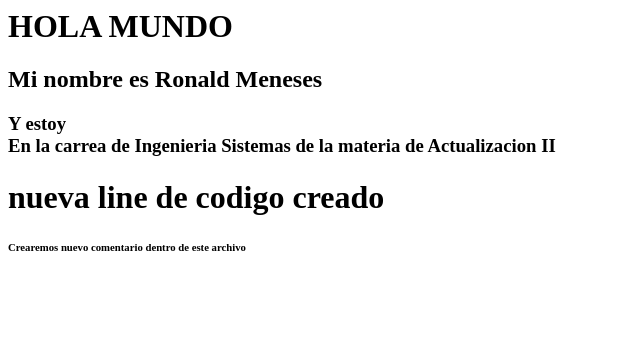
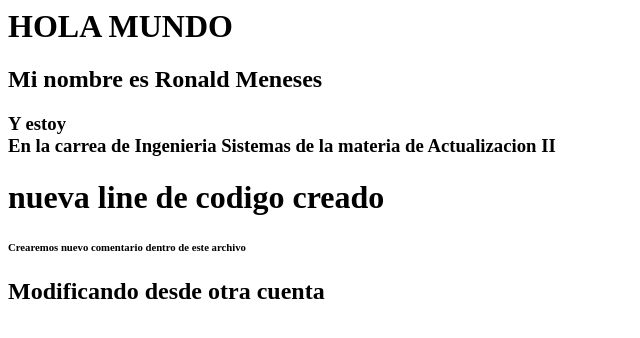
Before and after one commit to ronaldmen/ProyectosAtom, a plain HTML site: page index.html in a window 1280 px wide. Shown: the whole page, without its empty margins (0-640 px from the left). Drawn offline with Linux system fonts and the light colour scheme.

Commit message:
Otra cuenta
Veremo como reacciona Atom a modificaciones de github desde otras cuentas

```diff
--- a/index.html
+++ b/index.html
@@ -3,3 +3,4 @@
 <h3>Y estoy <br> En la carrea de Ingenieria Sistemas de la materia de Actualizacion II<br></h3>
 <h1>nueva line de codigo creado</h1>
 <h6>Crearemos nuevo comentario dentro de este archivo</h6>
+<h2> Modificando desde otra cuenta</h2>
```
